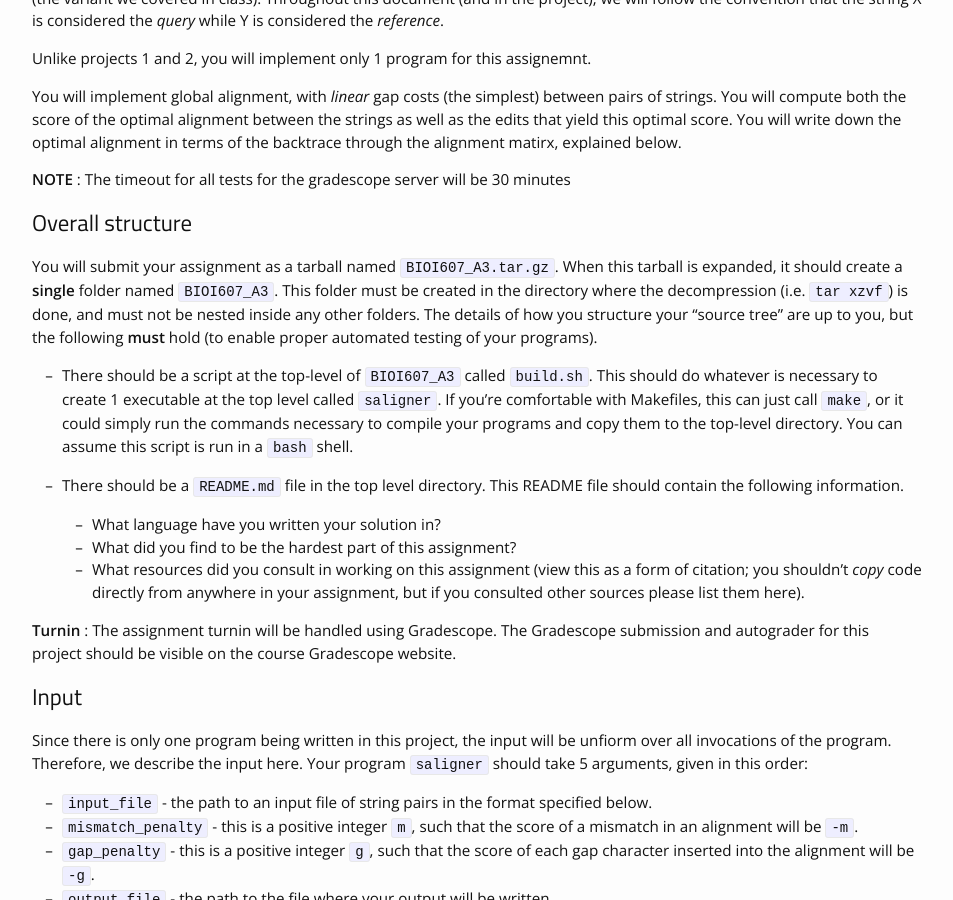
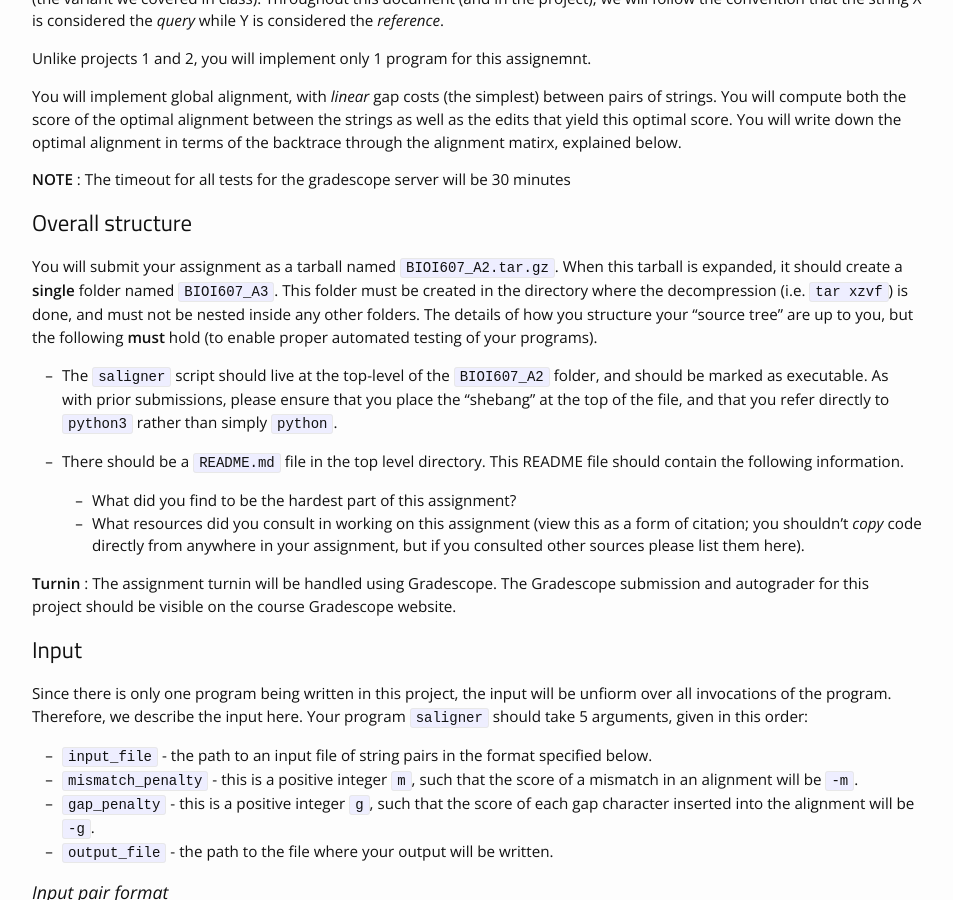
Before and after one commit to umd-bioi607/s2024, a Jekyll site: the page built from _assignments/03_alignment.md, in a window 1280 px wide and 900 px high, scrolled down 645 px. Shown: the whole window, without its empty margins (163-1116 px from the left). Built offline with Jekyll 4.4.1, drawn with Linux system fonts in a browser that asks for light colours; nearby versions of some CDN libraries.

Commit message:
update spec

```diff
--- a/_assignments/03_alignment.md
+++ b/_assignments/03_alignment.md
@@ -32,13 +32,12 @@ You will write down the optimal alignment in terms of the backtrace through the
 
 ## Overall structure
 
-You will submit your assignment as a tarball named `BIOI607_A3.tar.gz`.  When this tarball is expanded, it should create a **single** folder named `BIOI607_A3`.  This folder must be created in the directory where the decompression (i.e. `tar xzvf`) is done, and must not be nested inside any other folders. The details of how you structure your "source tree" are up to you, but the following **must** hold (to enable proper automated testing of your programs).
+You will submit your assignment as a tarball named `BIOI607_A2.tar.gz`.  When this tarball is expanded, it should create a **single** folder named `BIOI607_A3`.  This folder must be created in the directory where the decompression (i.e. `tar xzvf`) is done, and must not be nested inside any other folders. The details of how you structure your "source tree" are up to you, but the following **must** hold (to enable proper automated testing of your programs).
 
- * There should be a script at the top-level of `BIOI607_A3` called `build.sh`.  This should do whatever is necessary to create 1 executable at the top level called `saligner`.  If you're comfortable with Makefiles, this can just call `make`, or it could simply run the commands necessary to compile your programs and copy them to the top-level directory.  You can assume this script is run in a `bash` shell.
+ * The `saligner` script should live at the top-level of the `BIOI607_A2` folder, and should be marked as executable. As with prior submissions, please ensure that you place the "shebang" at the top of the file, and that you refer directly to `python3` rather than simply `python`.
 
  * There should be a `README.md` file in the top level directory.  This README file should contain the following information.
 
-     - What language have you written your solution in?
      - What did you find to be the hardest part of this assignment?
      - What resources did you consult in working on this assignment (view this as a form of citation; you shouldn't _copy_ code directly from anywhere in your assignment, but if you consulted other sources please list them here).
 
```
